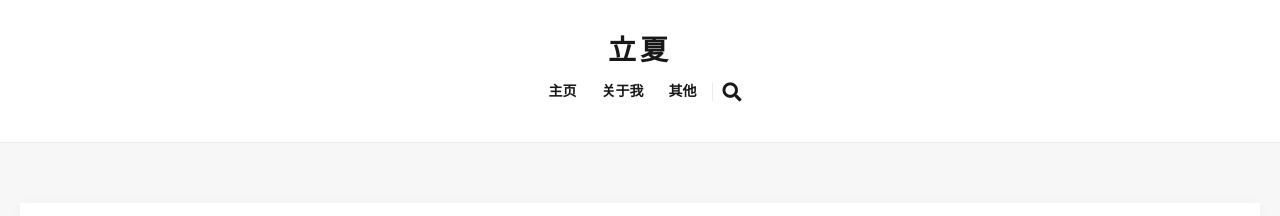
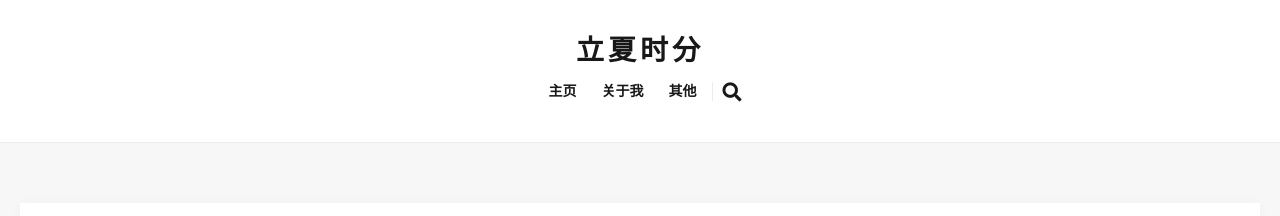
Before and after one commit to iamlixia/iamlixia.github.io, a Jekyll site: the page built from index.html, in a window 1280 px wide and 900 px high. Shown: the top 216 px of the window. Built offline with Jekyll 4.4.1, drawn with Linux system fonts in a browser that asks for light colours; the list of posts is cut into pages by our own code.

Commit message:
title 立夏时分

```diff
--- a/_config.yml
+++ b/_config.yml
@@ -1,7 +1,7 @@
 #-------------------------------
 # General Site Settings
 
-title: 立夏
+title: 立夏时分
 description:
 logo: # You can add own logo. For example '/images/logo.png'.
 baseurl: "" # the subpath of your site, e.g. /blog
```
